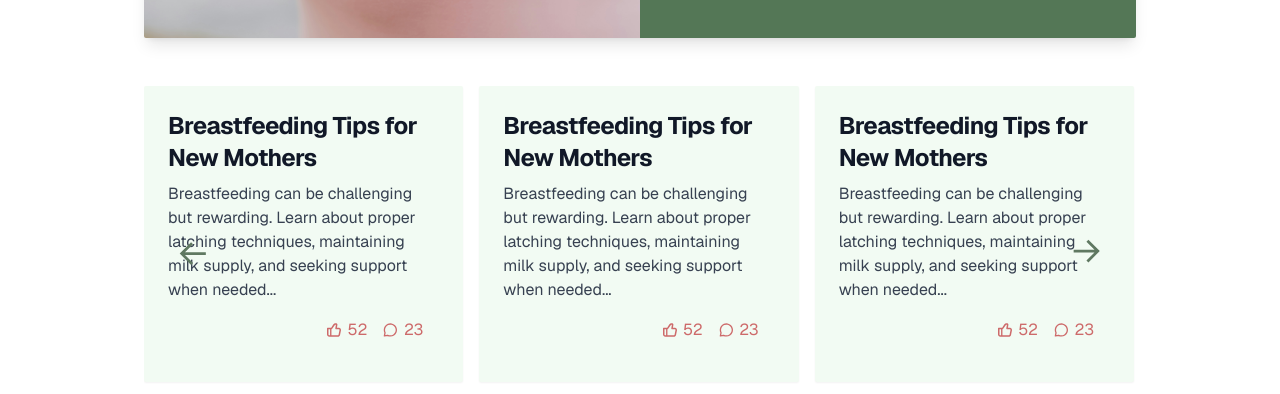
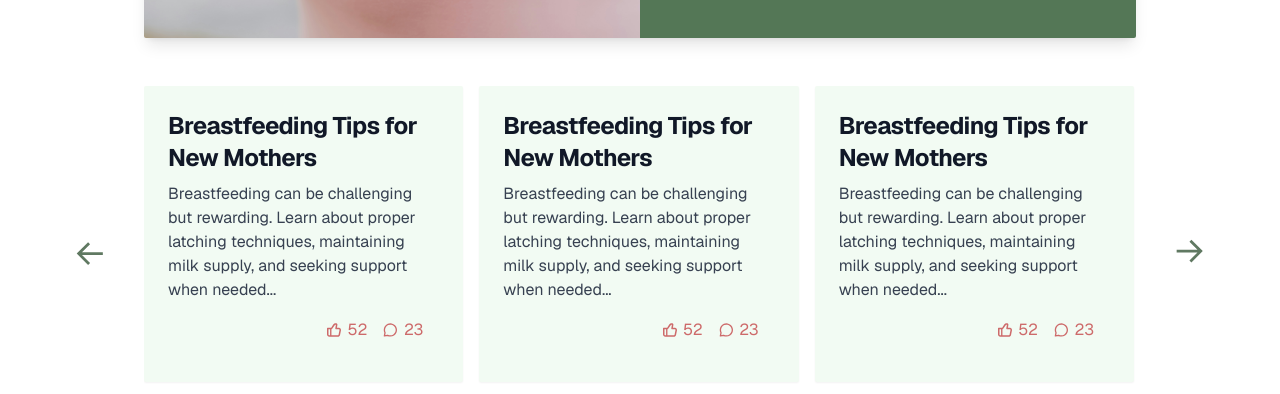
Before and after one commit to KdG-BCIT-ISSP/nest-client, a Next.js app: page / in a window 1280 px wide. Shown: the part 558-952 px from the top of the page. Built offline with nearby package versions, Linux system fonts and the light colour scheme.

Commit message:
[NEST-FE-25] refactor and make changes to carousel and profile input field

```diff
--- a/components/Carousel.tsx
+++ b/components/Carousel.tsx
@@ -32,21 +32,15 @@ export default function Carousel({ cardsData }: { cardsData: CardType[] }) {
   };
 
   return (
-    <div className="relative mt-8">
+    <div className="relative mt-8 mx-auto max-w-screen-lg px-4">
       <button
-        className="absolute xl:left-24 top-1/2 -translate-y-1/2 z-10"
+        className="absolute left-[-55px] top-1/2 -translate-y-1/2 z-10"
         onClick={handlePrev}
       >
         <ArrowLeft onClick={handlePrev} />
       </button>
-      <button
-        className="absolute right-[0%] md:right-[0%] lg:right-[0%] xl:right-24 top-1/2 -translate-y-1/2 z-10"
-        onClick={handleNext}
-      >
-        <ArrowRight onClick={handleNext} />
-      </button>
 
-      <div className="mx-auto max-w-screen-lg px-4 overflow-hidden">
+      <div className="overflow-hidden">
         <div
           ref={slidesRef}
           className="flex gap-4 overflow-x-auto scrollbar-hide snap-x snap-mandatory py-4"
@@ -67,6 +61,14 @@ export default function Carousel({ cardsData }: { cardsData: CardType[] }) {
         </div>
       </div>
 
+      <button
+        className="absolute right-[-55px] top-1/2 -translate-y-1/2 z-10"
+        onClick={handleNext}
+      >
+        <ArrowRight onClick={handleNext} />
+      </button>
+
+      {/* Dots */}
       <div className="flex justify-center gap-2 mt-6">
         {slides.map((_, index) => (
           <button
--- a/components/Layout.tsx
+++ b/components/Layout.tsx
@@ -4,7 +4,7 @@ import { Geist, Geist_Mono } from "next/font/google";
 import Navbar from "@/components/Navbar";
 import Footer from "@/components/Footer";
 import { useInitAuth } from "@/hooks/useAuth";
-import { useEffect, useState } from "react";
+import { useEffect } from "react";
 import { isAuthenticatedAtom } from "@/atoms/auth/atom";
 import { userAtom } from "@/atoms/user/atom";
 import { useAtom } from "jotai";
@@ -40,8 +40,7 @@ export default function Layout({ children }: { children: React.ReactNode }) {
     if (isAuthenticated) {
       fetchData();
     }
-  }, [isAuthenticated]);
-
+  }, [isAuthenticated, setUserData]);
 
   return (
     <div
--- a/components/ProfileInputField.tsx
+++ b/components/ProfileInputField.tsx
@@ -1,16 +1,14 @@
-
 "use client";
 
 import { ProfileDataType } from "@/types/ProfileDataType";
 import { updateProfile } from "@/app/api/profile/update/route";
 import { useState } from "react";
-import React from 'react';
+import React from "react";
 import Image from "next/image";
 import { getProfile } from "@/app/api/profile/get/route";
 import { useAtom } from "jotai";
 import { userAtom } from "@/atoms/user/atom";
 import imageCompression from "browser-image-compression";
-
 
 const REGION_VALUES = [
   { value: "", label: "Select a region" },
@@ -25,7 +23,6 @@ export default function ProfileInputField({
   region,
   avatar,
 }: ProfileDataType) {
-
   const [formData, setFormData] = useState({
     username: username || "",
     email: email || "",
@@ -33,16 +30,13 @@ export default function ProfileInputField({
     avatar: avatar || "",
   });
 
-  const [errors, setErrors] = useState<{ username: string; region: string }>({ username: "", region: "" });
-  const [message, setMessage] = useState<string | null>(null);
-  const [isLoading, setIsLoading] = useState(false);
+  const [errors, setErrors] = useState<{ username: string; region: string }>({
+    username: "",
+    region: "",
+  });
 
-  const [image, setImage] = useState<File | null>(null);
   const [imagePreview, setImagePreview] = useState<string | null>(null);
   const [, setUserData] = useAtom(userAtom);
-
-  console.log(avatar)
-
 
   const validateForm = () => {
     let isValid = true;
@@ -66,18 +60,18 @@ export default function ProfileInputField({
     return isValid;
   };
 
-
-  const handleChange = (e: React.ChangeEvent<HTMLInputElement | HTMLSelectElement>) => {
+  const handleChange = (
+    e: React.ChangeEvent<HTMLInputElement | HTMLSelectElement>
+  ) => {
     setFormData({ ...formData, [e.target.name]: e.target.value });
   };
 
   const handleImageChange = async (e: React.ChangeEvent<HTMLInputElement>) => {
     const file = e.target.files ? e.target.files[0] : null;
     if (file) {
-      setImage(file);
       setImagePreview(URL.createObjectURL(file));
 
-      try{
+      try {
         const options = {
           maxSizeMB: 1,
           maxWidthOrHeight: 500,
@@ -92,29 +86,24 @@ export default function ProfileInputField({
             setFormData({ ...formData, avatar: reader.result as string });
           }
         };
-        reader.readAsDataURL(file);
-
-      }catch(error){
+        reader.readAsDataURL(compressedFile);
+      } catch (error) {
         console.error("Failed to upload image", error);
       }
-
-
-
     }
-
-
   };
 
   const handleSubmit = async (e: React.FormEvent) => {
     e.preventDefault();
-    setIsLoading(true);
-    setMessage(null);
 
     if (!validateForm()) return;
 
-
     try {
-      const response = await updateProfile(formData.username, formData.region, formData.avatar);
+      const response = await updateProfile(
+        formData.username,
+        formData.region,
+        formData.avatar
+      );
 
       if (response) {
         setFormData((prev) => ({
@@ -130,21 +119,15 @@ export default function ProfileInputField({
       }
 
       const data = await getProfile();
-      console.log(data);
       setUserData(data);
-      console.log(response)
-      setMessage("Profile updated successfully!");
       window.alert("Profile updated successfully!");
     } catch (error) {
       console.error("Update failed:", error);
-      setMessage("Failed to update profile.");
       window.alert("Profile updated failed!");
     } finally {
-      setIsLoading(false);
     }
   };
 
-  const fileInputRef = React.useRef<HTMLInputElement | null>(null);
   return (
     <div className="bg-white border border-2 rounded-md relative m-10">
       <div className="flex items-center gap-3 py-2 pl-10 pt-10">
@@ -164,8 +147,10 @@ export default function ProfileInputField({
         <div className="flex flex-col justify-center ml-3">
           <h5 className="text-md text-gray-600">{formData.username}</h5>
           <p className="text-gray-500 text-sm">{formData.email}</p>
-          <button className="mt-2 border-secondary border-2 rounded-md text-sm text-secondary hover:text-white hover:bg-secondary"
-            onClick={() => document.getElementById("imageInput")?.click()}>
+          <button
+            className="mt-2 border-secondary border-2 rounded-md text-sm text-secondary hover:text-white hover:bg-secondary"
+            onClick={() => document.getElementById("imageInput")?.click()}
+          >
             Upload Image
           </button>
           <input
```
